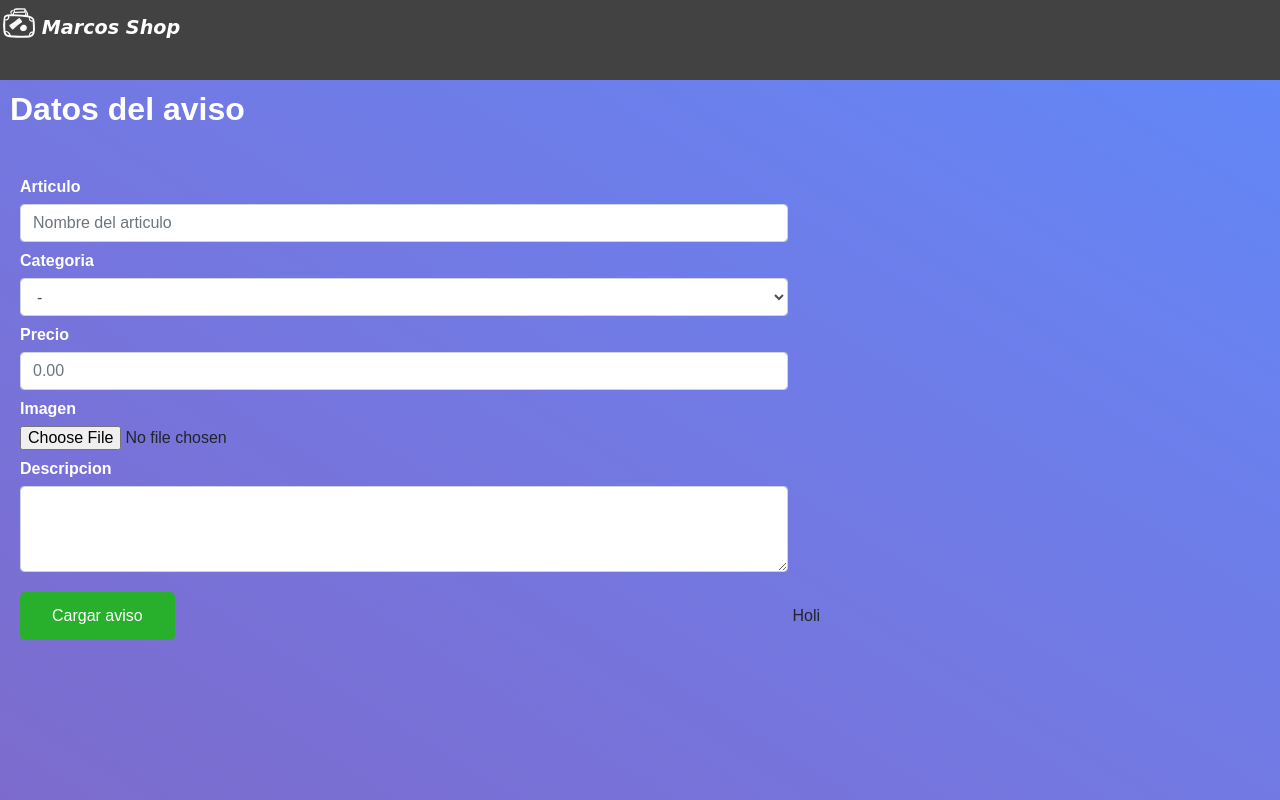
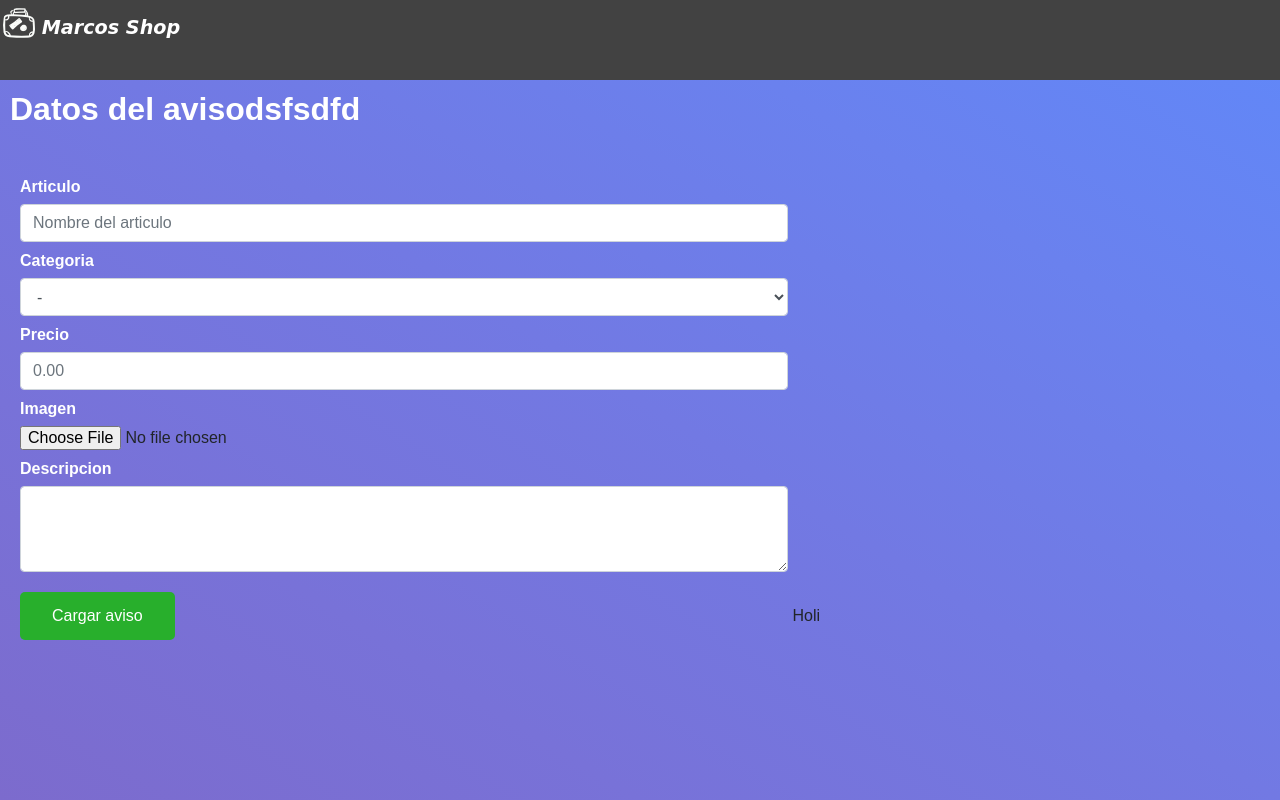
Before and after one commit to KirinxD/Tp_Ingenieria, a plain HTML site: page Cargar_aviso.html in a window 1280 px wide. Drawn offline with nearby package versions, Linux system fonts and the light colour scheme.

Commit message:
prueba adri notebook

```diff
--- a/Cargar_aviso.html
+++ b/Cargar_aviso.html
@@ -72,7 +72,7 @@
         <script src="https://cdnjs.cloudflare.com/ajax/libs/popper.js/1.14.3/umd/popper.min.js" integrity="sha384-ZMP7rVo3mIykV+2+9J3UJ46jBk0WLaUAdn689aCwoqbBJiSnjAK/l8WvCWPIPm49" crossorigin="anonymous"></script>
         <script src="https://stackpath.bootstrapcdn.com/bootstrap/4.1.3/js/bootstrap.min.js" integrity="sha384-ChfqqxuZUCnJSK3+MXmPNIyE6ZbWh2IMqE241rYiqJxyMiZ6OW/JmZQ5stwEULTy" crossorigin="anonymous"></script>
         <div id="menu"><div id="holi"><img src="Images/icon_64.png" id="icon"> Marcos Shop</div></div>
-        <h2>Datos del aviso</h2>
+        <h2>Datos del avisodsfsdfd</h2>
         <div id='container'>
             <form method="GET" a='www.facebook.com'>
                 <div class="datos_Articulo">
```
